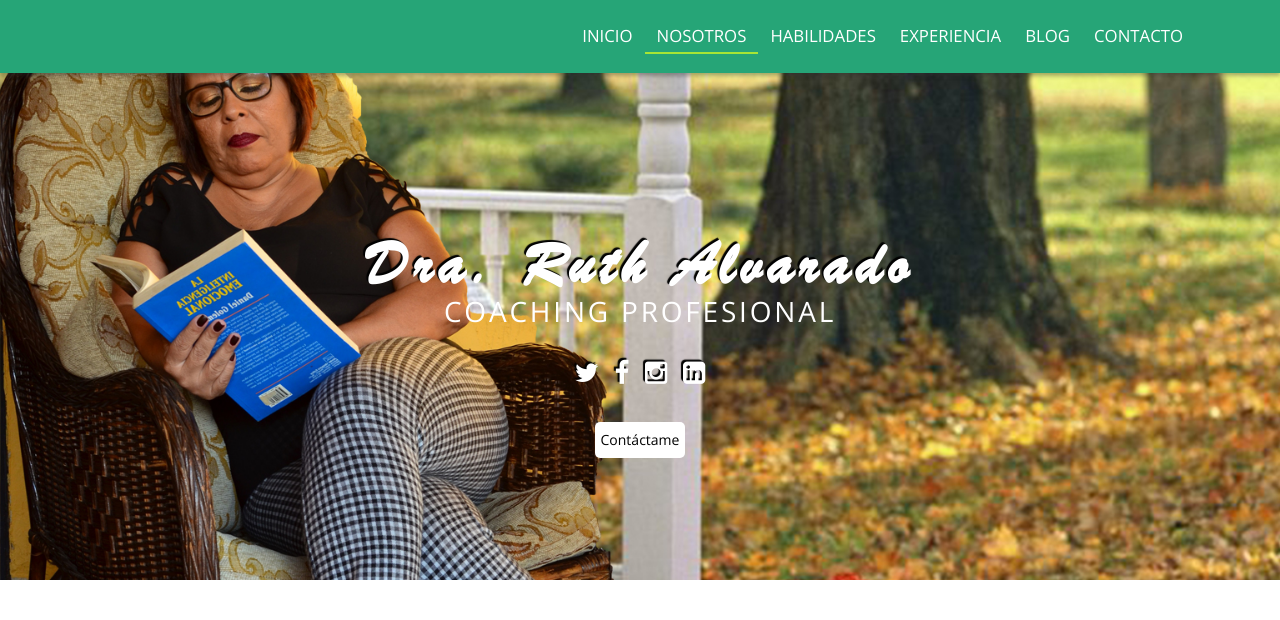
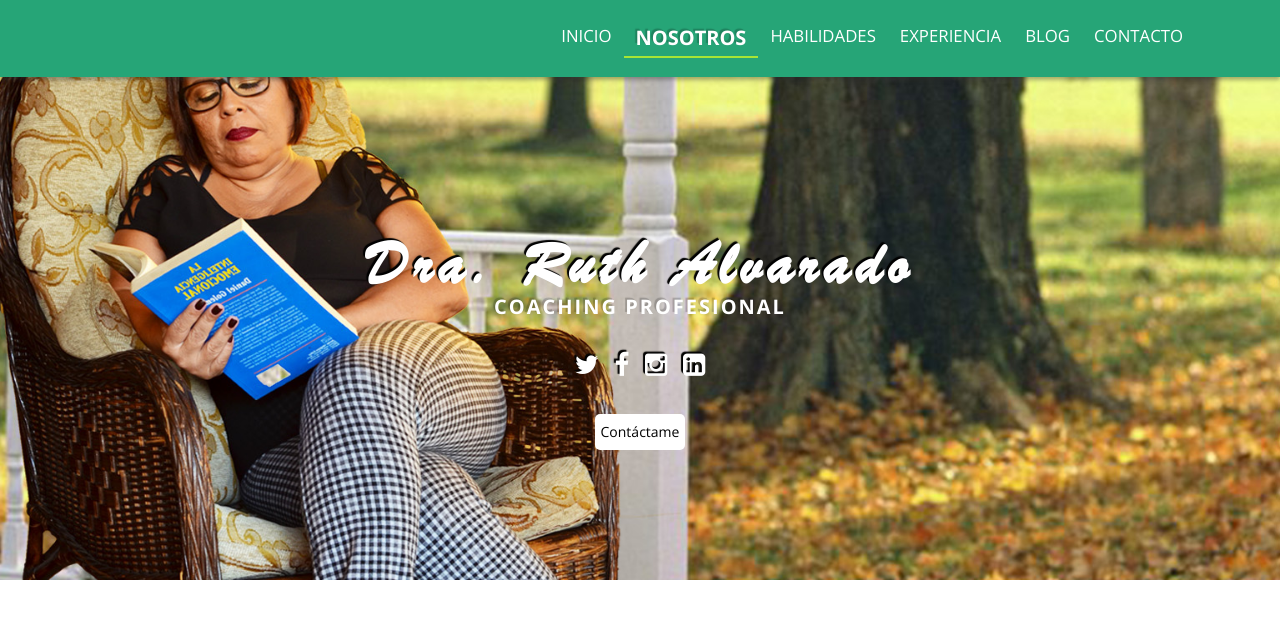
Before and after one commit to Robersillo/ruthWEB, a PHP site: page / in a window 1280 px wide. Shown: the top 620 px of the page. Run offline with PHP 8.4, Linux system fonts and the light colour scheme.

Commit message:
Modificaciones esteticas

```diff
--- a/views/css/styles.css
+++ b/views/css/styles.css
@@ -244,6 +244,9 @@ box-shadow: 0px 3px 4px 0px rgba(50, 50, 50, 0.38);
 	background: none;
 	border-bottom:2px solid #a7e535;
 	border-radius: 0px;
+	text-shadow: -2px -2px 1px #00000036;
+	font-size: 20px;
+	font-weight: 900;
 }
 .navbar-nav > li:hover > a {
 	color: #fff;
@@ -379,6 +382,9 @@ padding: 0 8px;
 letter-spacing: .1em;
 line-height: 1em;
 text-transform: uppercase;
+text-shadow: -2px -2px 1px #00000036;
+font-size: 20px;
+font-weight: 900;
 }
 .centered {
 margin-left: auto;
```
Also changed, not shown: views/images/banner-bg.jpg, views/images/photo-1.jpg, 1 other file.
